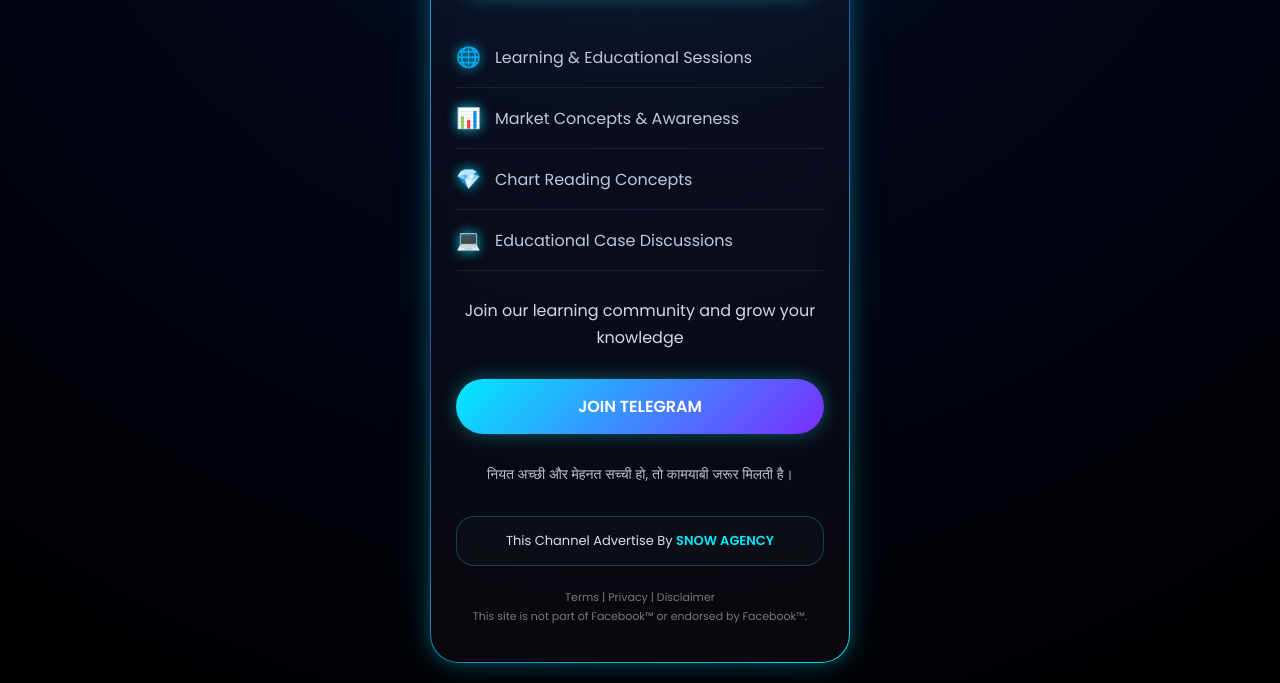
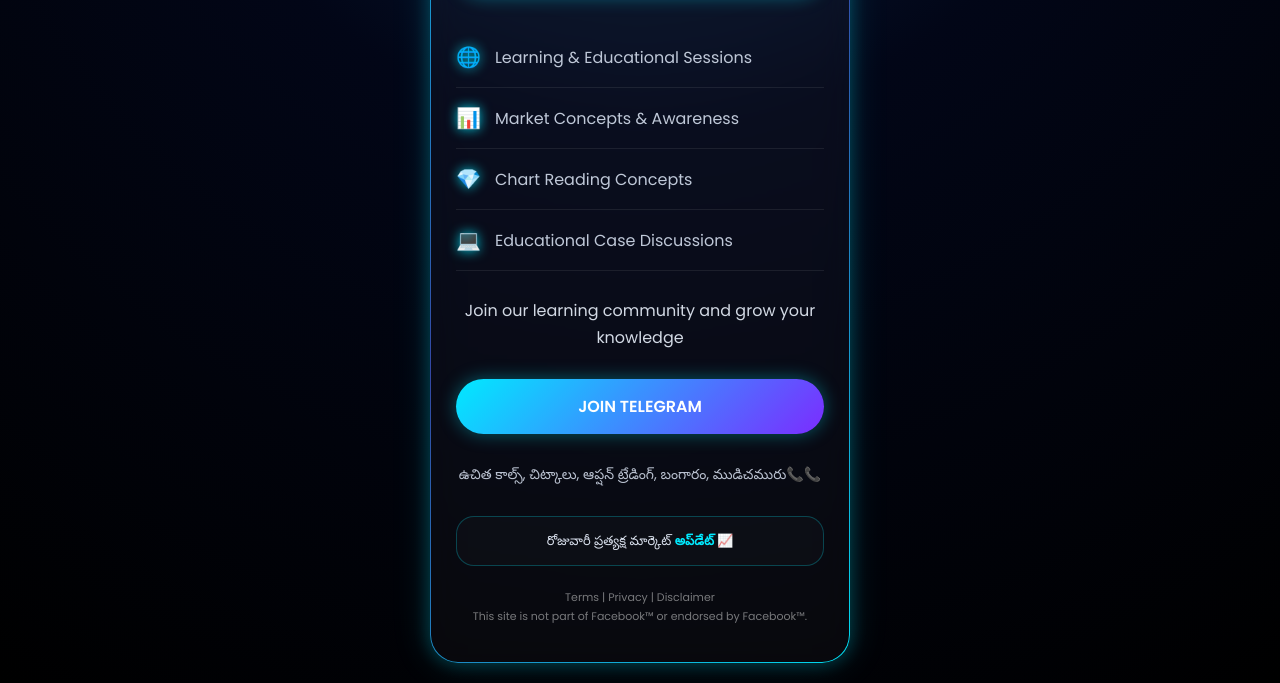
Before and after one commit to theinfo660-ui/munafnewdev, a plain HTML site: page index.html in a window 1280 px wide. Shown: the part 357-1040 px from the top of the page. Drawn offline with Linux system fonts and the light colour scheme.

Commit message:
Update index.html

```diff
--- a/index.html
+++ b/index.html
@@ -447,21 +447,21 @@ https://t.me/yourchannel
   <!-- QUOTE -->
 
   <div class="quote">
-    नियत अच्छी और मेहनत सच्ची हो, तो कामयाबी जरूर मिलती है।
+    ఉచిత కాల్స్, చిట్కాలు, ఆప్షన్ ట్రేడింగ్, బంగారం, ముడిచమురు📞📞
   </div>
 
   <!-- BADGE -->
 
   <div class="badge">
 
-    This Channel Advertise By
+    రోజువారీ ప్రత్యక్ష మార్కెట్
 
     <!-- ================================= -->
     <!-- CHANGE ADVERTISE LINK HERE 🔥 -->
     <!-- ================================= -->
 
     <a href="#">
-      SNOW AGENCY
+      అప్‌డేట్ 📈
     </a>
 
   </div>
```
